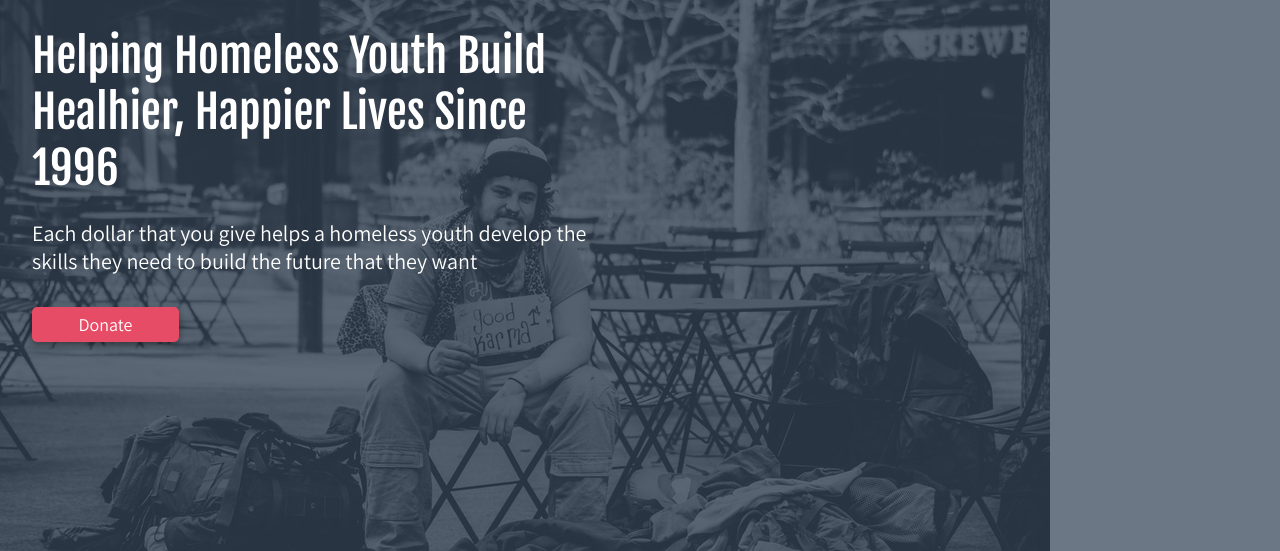
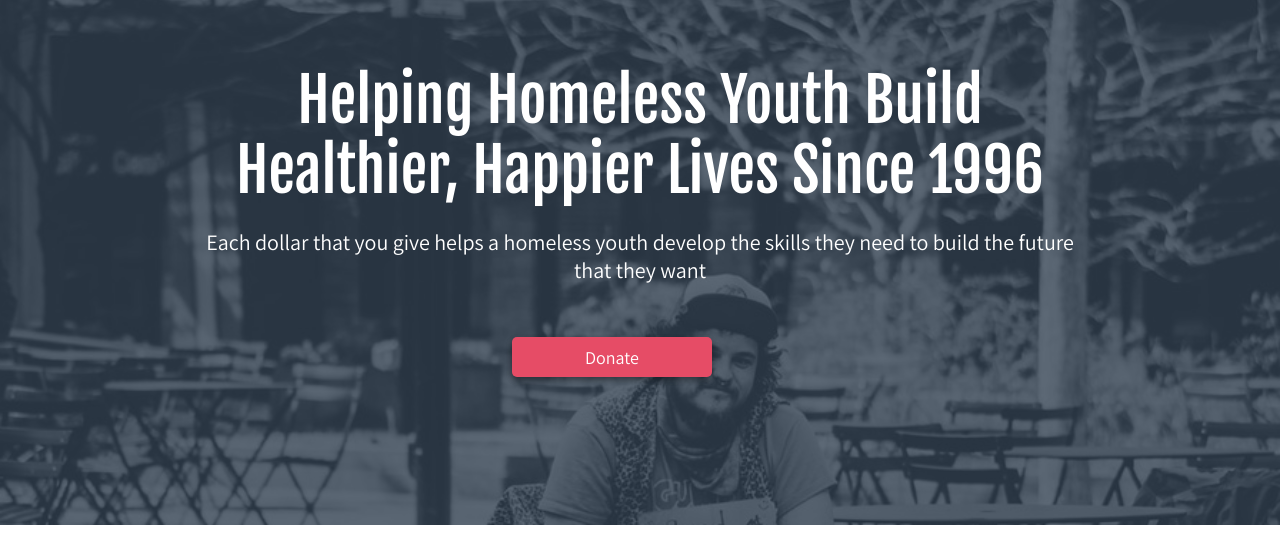
Before and after one commit to jdylan28/homelessyouthalliance, a plain HTML site: page index.html in a window 1280 px wide. Shown: the part 96-647 px from the top of the page. Drawn offline with nearby package versions, Linux system fonts and the light colour scheme.

Commit message:
Web, tablet, mobile

```diff
--- a/index.html
+++ b/index.html
@@ -45,7 +45,7 @@
 
   <section class="hero">
     <div class="valueprop">
-      <h1>Helping Homeless Youth Build Healhier, Happier Lives Since 1996</h1>
+      <h1>Helping Homeless Youth Build Healthier, Happier Lives Since 1996</h1>
     </div>
     <div class="valuepropdescription">
       <h3>Each dollar that you give helps a homeless youth develop the skills they need to build the future that they want</h3>
--- a/style.css
+++ b/style.css
@@ -345,7 +345,7 @@ text-align: center;
     .hero {
         height: 586px;
         background-image: url(images/hero.jpeg);
-        background-position: -230px 0px;
+        background-position: -10px 0px;
         background-repeat: no-repeat;
         box-shadow: inset 0 0 0 1000px rgba(45, 62, 80, .7);
         color: white;
@@ -545,7 +545,7 @@ text-align: center;
 
     }
 
-@media only screen and (min-width: 1079px) {
+@media only screen and (min-width: 1038px) {
 
         /*Web*/
 
@@ -559,8 +559,8 @@ text-align: center;
 
         h1 {
             font-family: "Fjalla One";
-            font-size: 45px;
-            line-height: 56px;
+            font-size: 60px;
+            line-height: 70px;
             }
 
         h2 {
@@ -614,10 +614,9 @@ text-align: center;
         /*Hero*/
 
         .hero {
-            height: 600px;
+            height: 540px;
             background-image: url(images/hero.jpeg);
-            background-position: 0px;
-            background-repeat: no-repeat;
+            background-size: 1500px;
             box-shadow: inset 0 0 0 1000px rgba(45, 62, 80, .7);
             color: white;
             border-top: 1px solid;
@@ -627,29 +626,31 @@ text-align: center;
         .valueprop,
         .valuepropdescription,
         .valuepropbutton {
-            margin-left: 32px;
-            margin-right: 64px;
+            text-align: center;
+            margin: auto;
             }
 
         .valueprop {
-            margin-top: 43px;
+            margin-top: 80px;
             margin-bottom: 23px;
-            width: 560px;
+            width: 70%;
             }
 
         .valuepropdescription {
-            margin-bottom: 32px;
-            width: 571px;
+            margin-bottom: 23px;
+            width: 70%;
             }
 
         .valuepropbutton {
-            width: 147px;
-            height: 35px;
+            width: 200px;
+            height: 40px;
             background-color: #E64C66;
             border-radius: 5px;
             border: none;
             cursor: pointer;
             transition-duration: 0.4s;
+            margin-left: 40%;
+            margin-top: 30px;
             }
 
         .valuepropbutton:hover {
```
